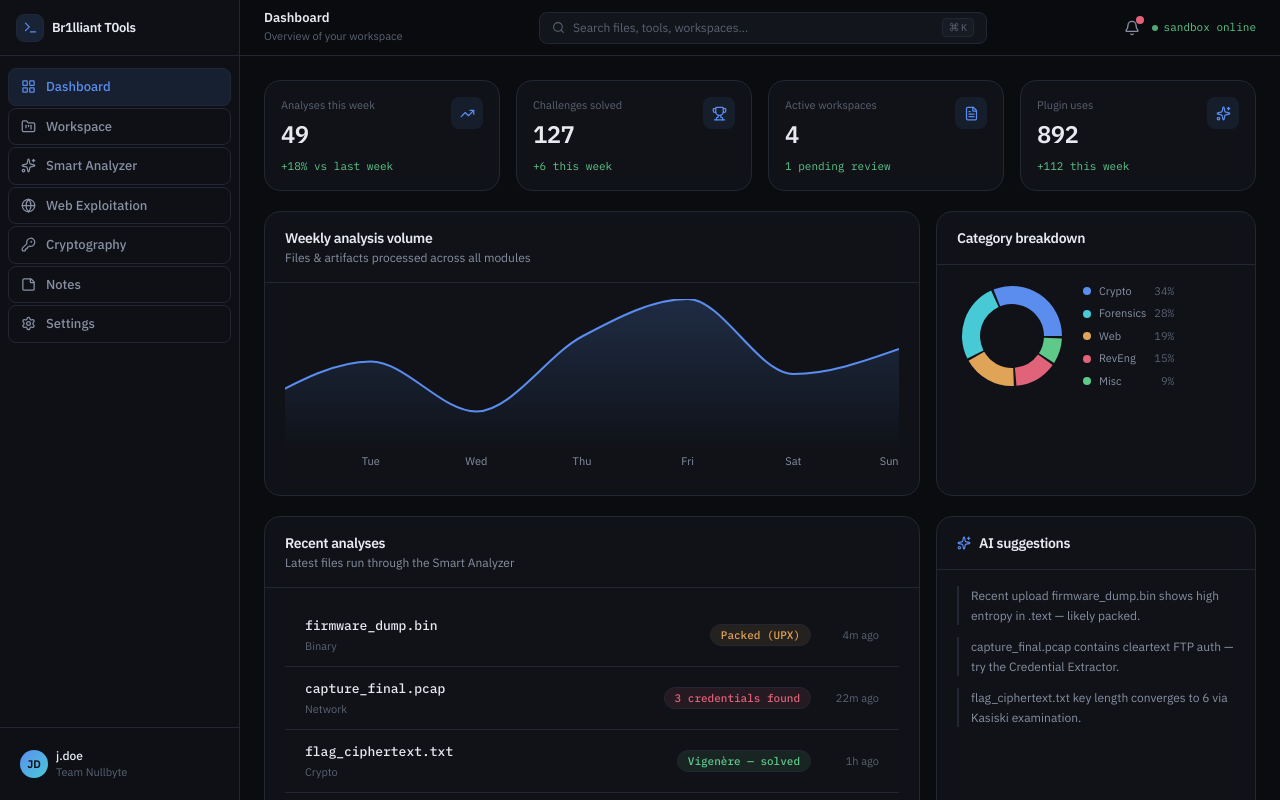
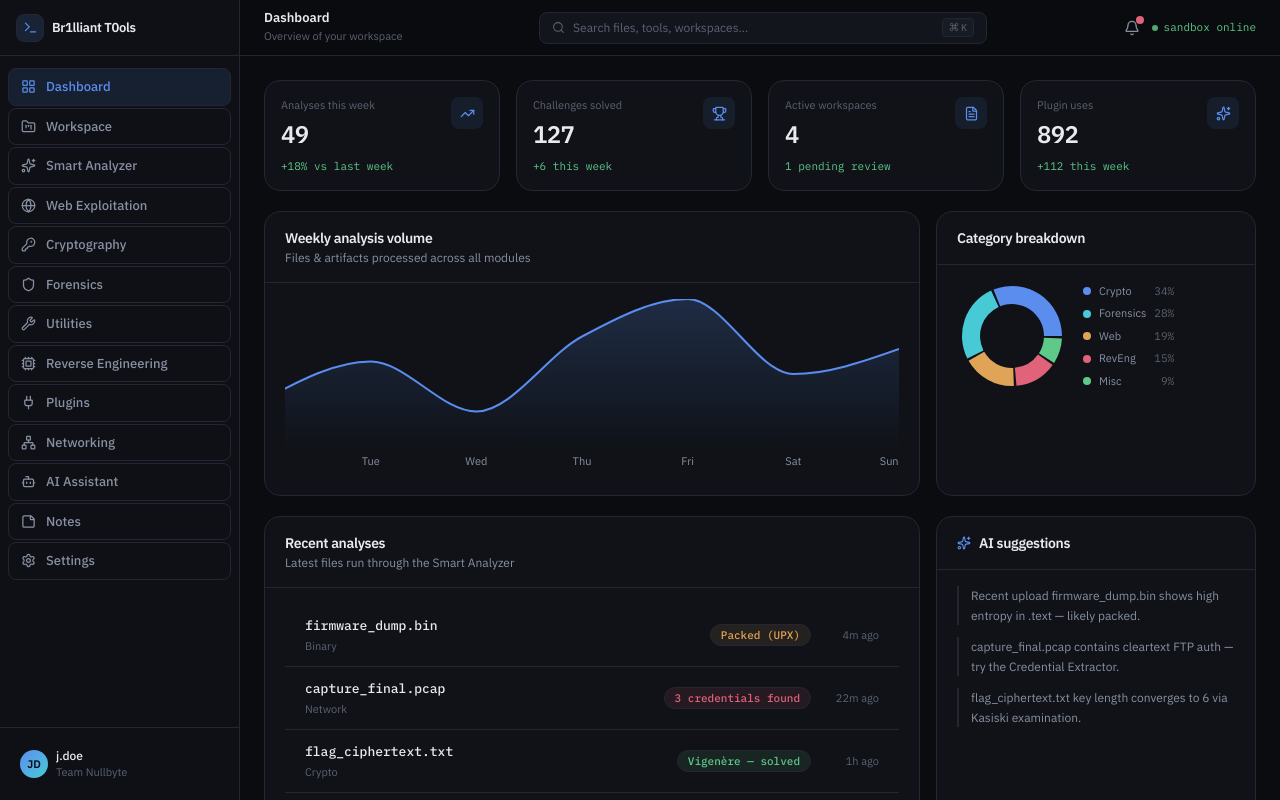
Before and after one commit to BWSI-Bril1ant-Be4vers/br1lliantT0ols, a React (Vite) app: page / in a window 1280 px wide. Shown: the top 800 px of the page. Built offline with nearby package versions, Linux system fonts and the light colour scheme.

Commit message:
Add new icons and update sidebar items

```diff
--- a/src/components/layout/Sidebar.tsx
+++ b/src/components/layout/Sidebar.tsx
@@ -7,6 +7,13 @@ import {
   StickyNote,
   Settings,
   Terminal,
+  Shield,
+  Wrench,
+  Cpu,
+  Plug,
+  Network,
+  Bot,
+  type LucideIcon,
 } from "lucide-react";
 
 import { cn } from "../../lib/cn";
@@ -17,49 +24,33 @@ export type ModuleId =
   | "analyzer"
   | "web"
   | "crypto"
+  | "forensics"
+  | "utilities"
+  | "reveng"
+  | "plugins"
+  | "networking"
+  | "ai"
   | "notes"
   | "settings";
 
 const items: {
   id: ModuleId;
   label: string;
-  icon: typeof LayoutGrid;
+  icon: LucideIcon;
 }[] = [
-  {
-    id: "dashboard",
-    label: "Dashboard",
-    icon: LayoutGrid,
-  },
-  {
-    id: "workspace",
-    label: "Workspace",
-    icon: FolderKanban,
-  },
-  {
-    id: "analyzer",
-    label: "Smart Analyzer",
-    icon: Sparkles,
-  },
-  {
-    id: "web",
-    label: "Web Exploitation",
-    icon: Globe,
-  },
-  {
-    id: "crypto",
-    label: "Cryptography",
-    icon: KeyRound,
-  },
-  {
-    id: "notes",
-    label: "Notes",
-    icon: StickyNote,
-  },
-  {
-    id: "settings",
-    label: "Settings",
-    icon: Settings,
-  },
+  { id: "dashboard", label: "Dashboard", icon: LayoutGrid },
+  { id: "workspace", label: "Workspace", icon: FolderKanban },
+  { id: "analyzer", label: "Smart Analyzer", icon: Sparkles },
+  { id: "web", label: "Web Exploitation", icon: Globe },
+  { id: "crypto", label: "Cryptography", icon: KeyRound },
+  { id: "forensics", label: "Forensics", icon: Shield },
+  { id: "utilities", label: "Utilities", icon: Wrench },
+  { id: "reveng", label: "Reverse Engineering", icon: Cpu },
+  { id: "plugins", label: "Plugins", icon: Plug },
+  { id: "networking", label: "Networking", icon: Network },
+  { id: "ai", label: "AI Assistant", icon: Bot },
+  { id: "notes", label: "Notes", icon: StickyNote },
+  { id: "settings", label: "Settings", icon: Settings },
 ];
 
 export function Sidebar({
```
